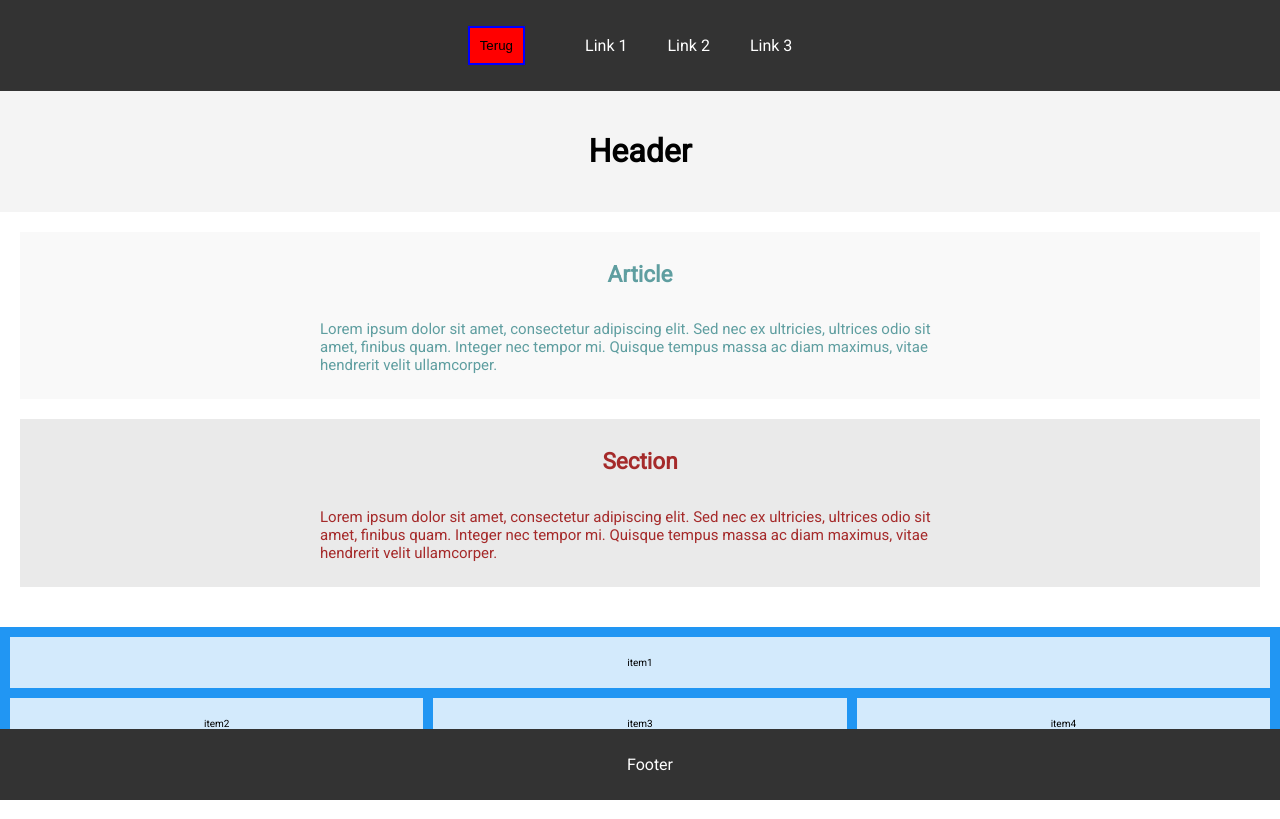
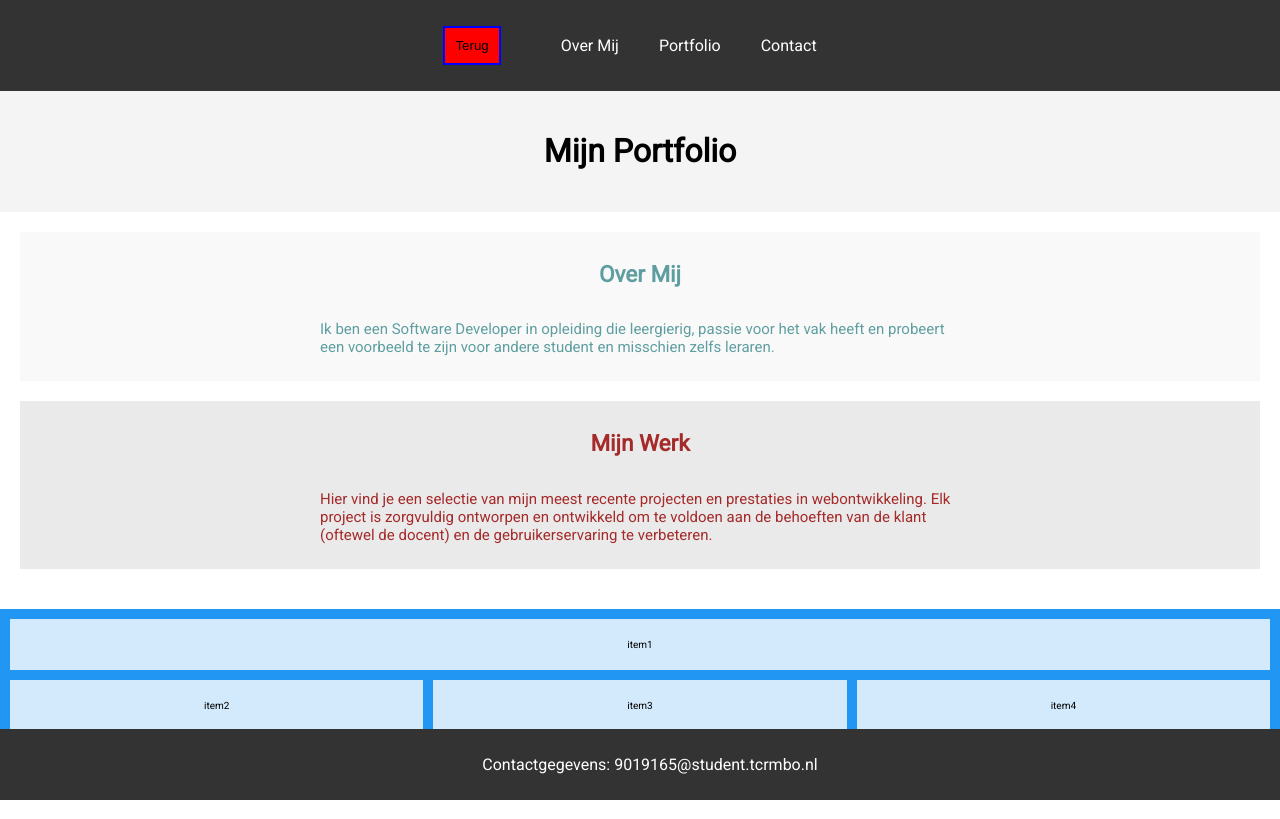
Before and after one commit to erikvdwiel/Front-end-portfolio, a website: page index.html in a window 1280 px wide. Drawn offline with Linux system fonts and the light colour scheme.

Commit message:
Vebeteringen doormiddelen van seo tools

```diff
--- a/index.html
+++ b/index.html
@@ -1,34 +1,37 @@
 <!DOCTYPE html>
 <html lang="nl">
 <head>
-    <link rel="stylesheet" href="style.css">
     <meta charset="UTF-8">
     <meta name="viewport" content="width=device-width, initial-scale=1.0">
-    <title>Portfolio</title>
+    <title>Mijn Portfolio - Erik van der Wiel</title> <!-- Verbeterde titel met toevoeging van merknaam -->
+    <meta name="description" content="Mijn portfolio website voor Front-end herkansing y2"> <!-- Verbeterde meta-beschrijving -->
+    <meta name="author" content="Erik van der Wiel"> <!-- Toegevoegde meta-auteur -->
+    <meta name="keyword" content="portfolio"> <!-- Toegevoegde meta-trefwoorden -->
+    <link rel="stylesheet" href="style.css">
 </head>
 <body>
     <nav>
         <button>Terug</button>
         <ul>
-            <li><a href="#">Link 1</a></li>
-            <li><a href="#">Link 2</a></li>
-            <li><a href="#">Link 3</a></li>
+            <li><a href="#">Over Mij</a></li> <!-- Verbeterde anchor-teksten voor SEO -->
+            <li><a href="#">Portfolio</a></li> <!-- Verbeterde anchor-teksten voor SEO -->
+            <li><a href="#">Contact</a></li> <!-- Verbeterde anchor-teksten voor SEO -->
         </ul>
     </nav>
 
     <header>
-        <h1>Header</h1>
+        <h1>Mijn Portfolio</h1> <!-- Verbeterde hoofdtitel -->
     </header>
 
     <main>
         <article>
-            <h2>Article</h2>
-            <p class="box">Lorem ipsum dolor sit amet, consectetur adipiscing elit. Sed nec ex ultricies, ultrices odio sit amet, finibus quam. Integer nec tempor mi. Quisque tempus massa ac diam maximus, vitae hendrerit velit ullamcorper.</p>
+            <h2>Over Mij</h2> <!-- Verbeterde subkop voor betere inhoudsweergave -->
+            <p class="box">Ik ben een Software Developer in opleiding die leergierig, passie voor het vak heeft en probeert een voorbeeld te zijn voor andere student en misschien zelfs leraren.</p>
         </article>
 
         <section>
-            <h2>Section</h2>
-            <p class="box">Lorem ipsum dolor sit amet, consectetur adipiscing elit. Sed nec ex ultricies, ultrices odio sit amet, finibus quam. Integer nec tempor mi. Quisque tempus massa ac diam maximus, vitae hendrerit velit ullamcorper.</p>
+            <h2>Mijn Werk</h2> <!-- Verbeterde subkop voor betere inhoudsweergave -->
+            <p class="box">Hier vind je een selectie van mijn meest recente projecten en prestaties in webontwikkeling. Elk project is zorgvuldig ontworpen en ontwikkeld om te voldoen aan de behoeften van de klant (oftewel de docent) en de gebruikerservaring te verbeteren.</p>
         </section>
     </main>
 
@@ -37,10 +40,10 @@
         <div class="item2">item2</div>
         <div class="item3">item3</div>
         <div class="item4">item4</div>
-      </div>
+    </div>
 
     <footer>
-        <p>Footer</p>
+        <p>Contactgegevens: 9019165@student.tcrmbo.nl</p> <!-- Toegevoegde contactgegevens voor verbeterde toegankelijkheid -->
     </footer>
 </body>
 </html>
```
